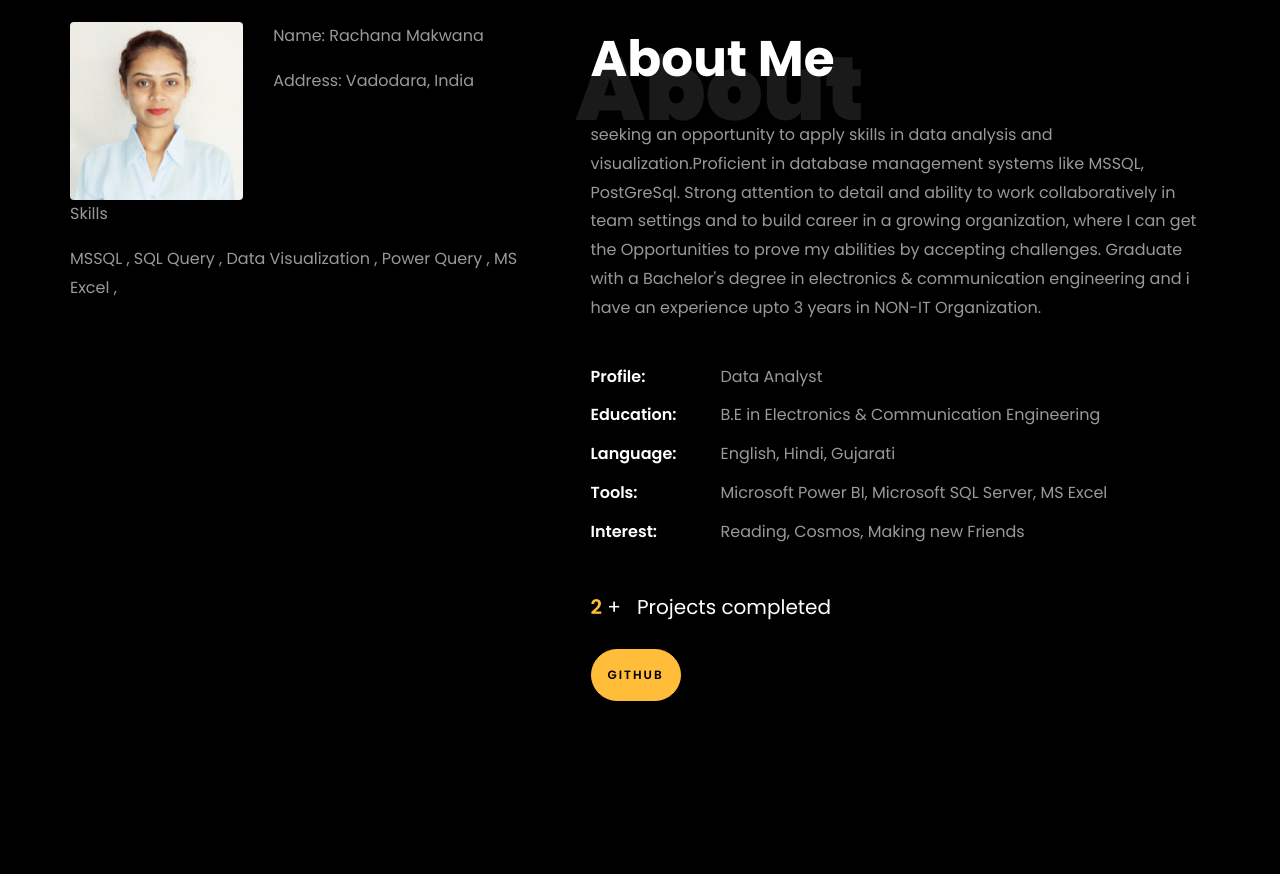
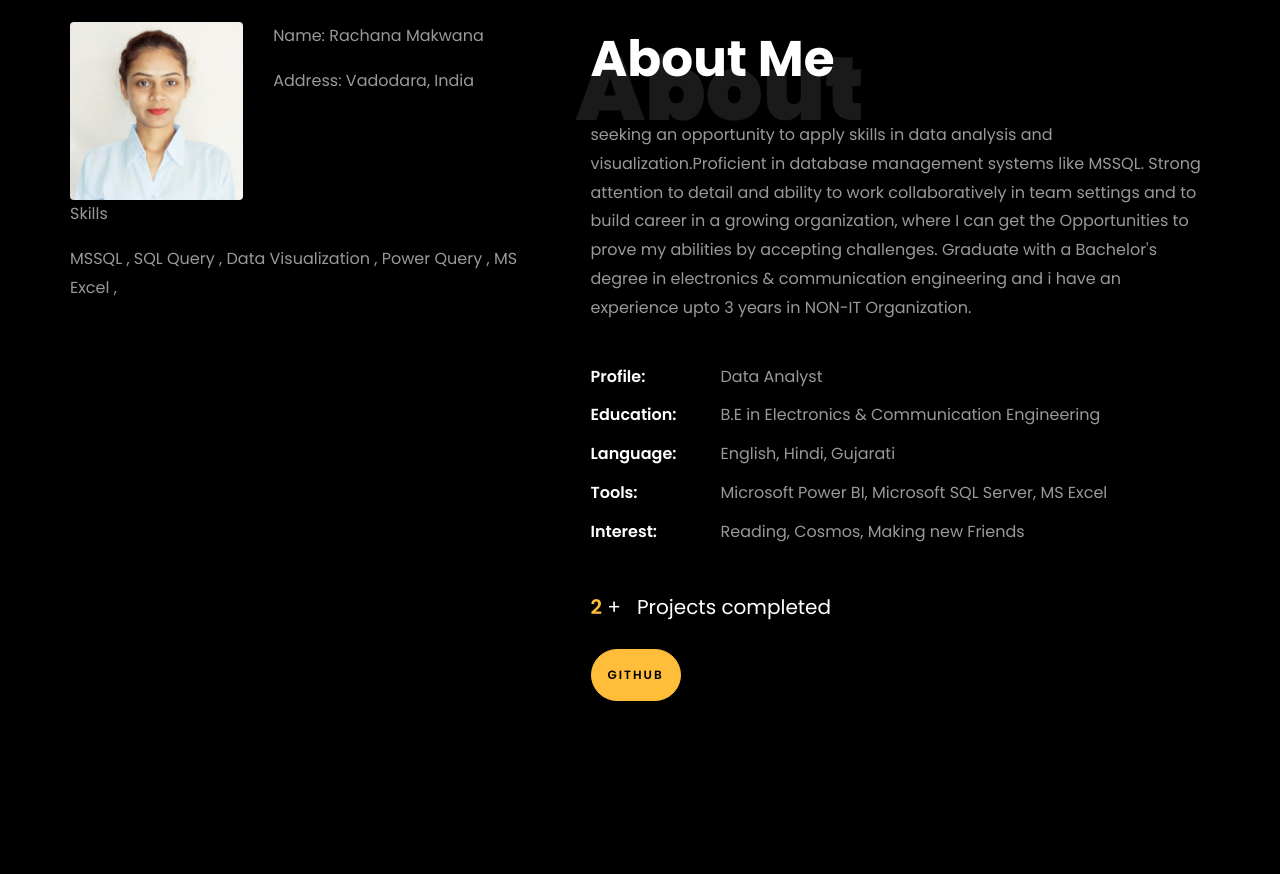
Before and after one commit to Rachana011998/Portfolio.github.in, a plain HTML site: page index.html in a window 1280 px wide. Shown: the part 840-1714 px from the top of the page. Drawn offline with Linux system fonts and the light colour scheme; files whose address does not match are found by name.

Commit message:
Update index.html

```diff
--- a/index.html
+++ b/index.html
@@ -272,7 +272,7 @@
 								<h1 class="big">About</h1>
 								<h2 class="mb-4">About Me</h2>
 
-								<p>seeking an opportunity to apply skills in data analysis and visualization.Proficient in database management systems like MSSQL, PostGreSql. Strong attention to detail and ability
+								<p>seeking an opportunity to apply skills in data analysis and visualization.Proficient in database management systems like MSSQL. Strong attention to detail and ability
 									to work collaboratively in team settings and to build career in a growing organization, where I can get the Opportunities to prove my abilities by accepting challenges.
 									Graduate with a Bachelor's degree in electronics & communication engineering and i have an experience upto 3 years in NON-IT Organization. </p>
 								<ul class="about-info mt-4 px-md-0 px-2">
```
